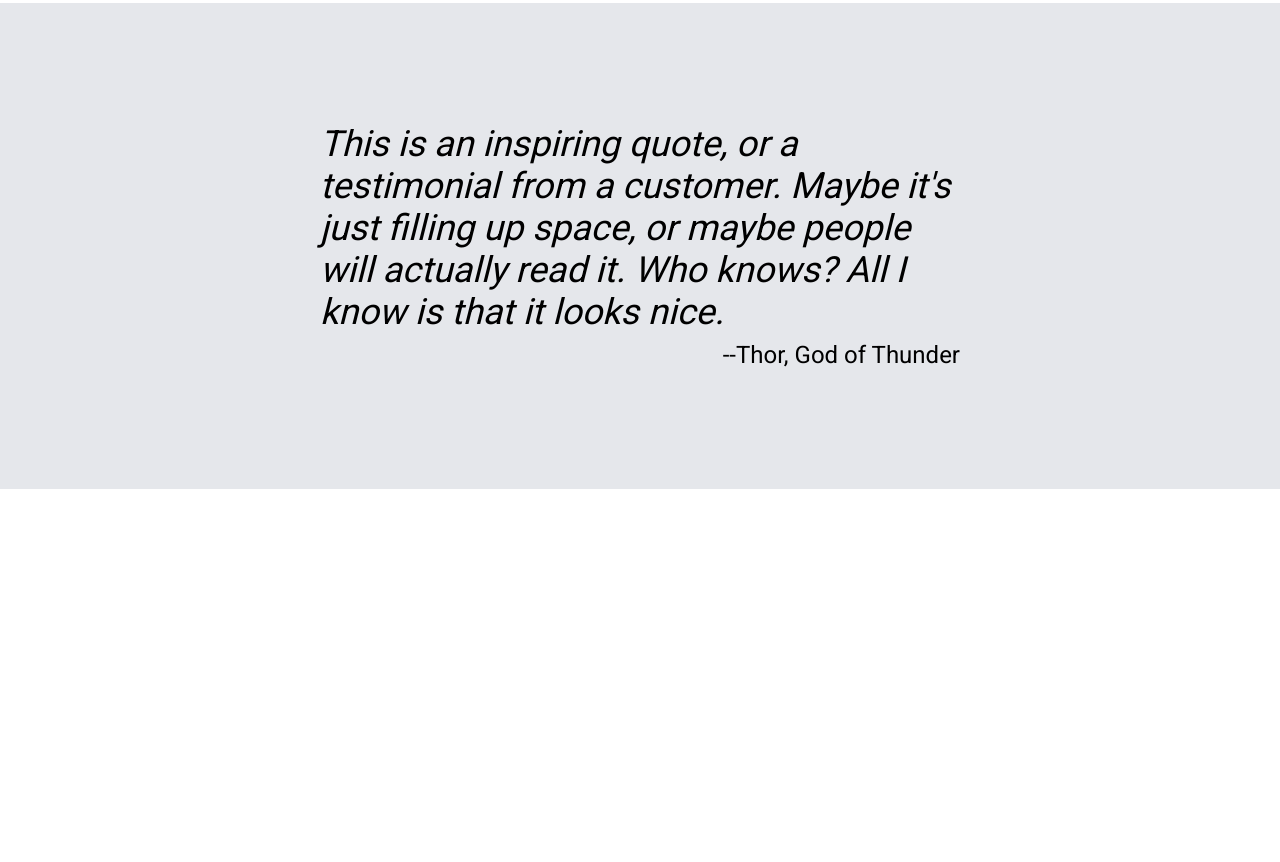
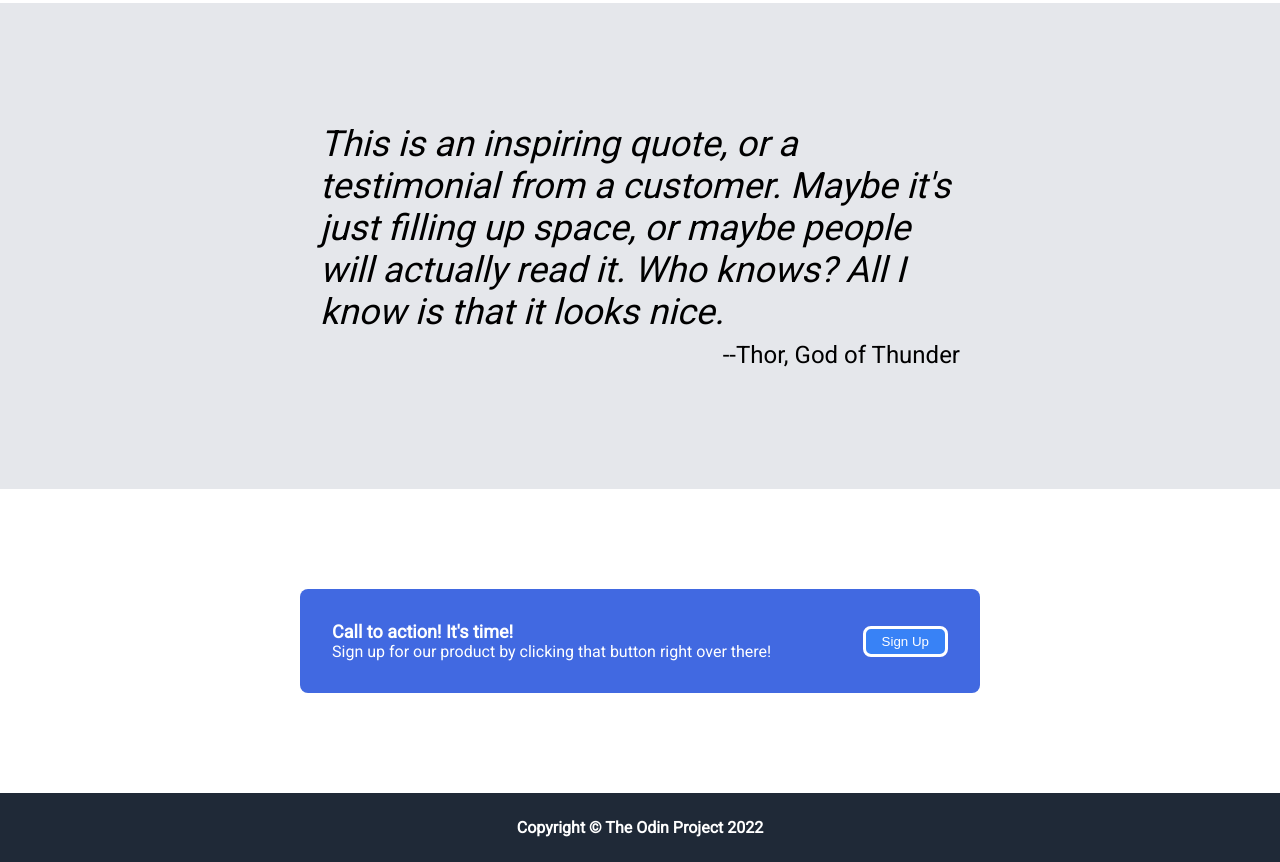
Before and after one commit to daknob77/odin-landing-page, a plain HTML site: page index.html in a window 1280 px wide. Shown: the part 789-1651 px from the top of the page. Before the commit the page ends 1278 px from the top, so only its background shows below. Drawn offline with Linux system fonts and the light colour scheme.

Commit message:
Add button section and footer section

```diff
--- a/index.html
+++ b/index.html
@@ -57,6 +57,22 @@
         </div>
     </div>
 
+    <div class="button-section">
+        <div class="button-container">
+            <div class="button-text-container">
+                <div class="button-header">Call to action! It's time!</div>
+                <div class="button-text">Sign up for our product by clicking that button right over there!</div>
+            </div>
+            <div class="button-container-2">
+                <button class="button signup">Sign Up</button>
+            </div>
+        </div>
+    </div>
+
+    <div class='header footer'>
+        Copyright © The Odin Project 2022
+    </div>
+
 </body>
 
 </html>
--- a/styles.css
+++ b/styles.css
@@ -133,3 +133,37 @@ p {
     align-self: flex-end;
     font-size: 24px;
 }
+
+.button-section {
+    background-color: white;
+    margin:0;
+    padding:100px 300px;
+}
+
+.button-container {
+    background-color:royalblue;
+    color:white;
+    border-radius: 8px;
+    display:flex;
+    padding:32px;
+    justify-content: space-between;
+    align-items: center;
+}
+
+.button-header {
+    font-weight: 900;
+    margin:0;
+    padding:0;
+    font-size: large;
+}
+
+
+.button.signup {
+    padding: 5px 16px;
+    margin:0;
+    border: white solid;
+}
+
+.header.footer {
+    padding:25px;
+}
```
